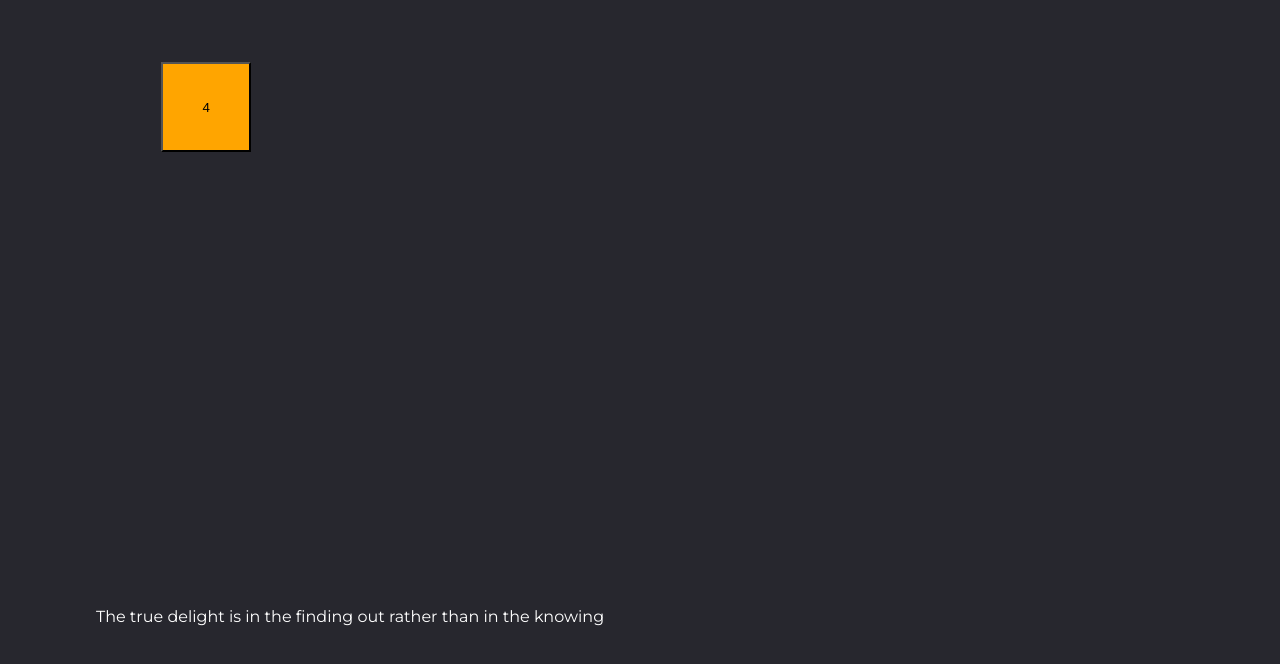
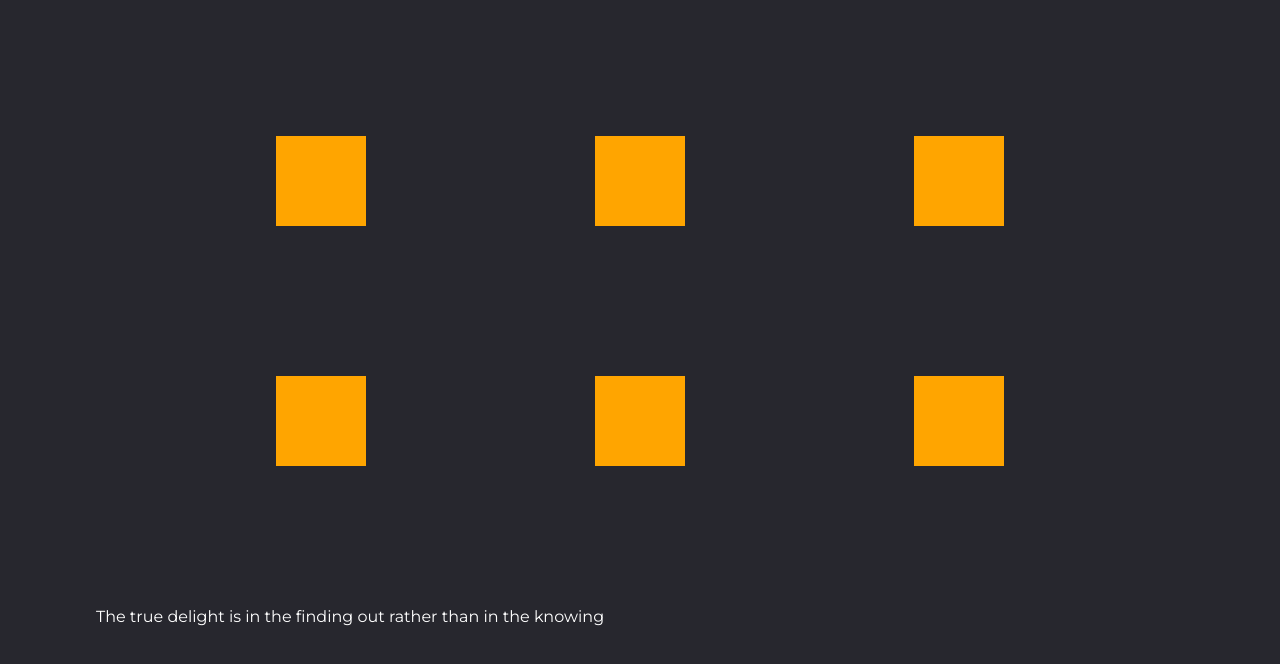
Before and after one commit to Isis-Yamel/card-flip-game, a React app: page / in a window 1280 px wide. Shown: the part 102-766 px from the top of the page. Built offline with nearby package versions, Linux system fonts and the light colour scheme.

Commit message:
*add new actions to the reducer. First tries *add some styles *integrated font awesome *redux state handle the flip and how many cards can be flipped

```diff
--- a/public/index.html
+++ b/public/index.html
@@ -6,6 +6,7 @@
     <meta name="viewport" content="width=device-width, initial-scale=1" />
     <meta name="theme-color" content="#000000" />
     <link href="https://fonts.googleapis.com/css2?family=Montserrat:wght@400;500&family=Roboto:wght@400;500&display=swap" rel="stylesheet">
+    <script src="https://kit.fontawesome.com/4404f929f6.js" crossorigin="anonymous"></script>
     <title>Make you flip</title>
   </head>
   <body>
--- a/src/components/main/main.js
+++ b/src/components/main/main.js
@@ -1,18 +1,10 @@
-import React, { Component, Fragment } from 'react';
+import React, { PureComponent, Fragment } from 'react';
 import ReactCardFlip from 'react-card-flip';
+import { flipCard } from '../../store/actions/actions';
 import { connect } from 'react-redux';
 import '../../css/main.scss';
 
-class Main extends Component {
-
-    state = {
-        isFlipped: false
-    };
-
-    handleClick = (e) => {
-        e.preventDefault();
-        this.setState(prevState => ({ isFlipped: !prevState.isFlipped}))
-    };
+class Main extends PureComponent {
 
     handleRestartButton = () => {
         this.setState({
@@ -20,17 +12,30 @@ class Main extends Component {
         })
     };
 
+    renderCards = () => {
+        return (
+            <Fragment>
+                {this.props.data.map((item, index) => (
+                    <ReactCardFlip isFlipped={item.isFlipped} flipDirection="vertical" key={index}>
+                        <div>
+                            <button className=' card card__front' onClick={(id) => this.props.flipCard(item.id)}>
+                            </button>
+                        </div>
+                        <div>
+                            <button className=' card card__back' onClick={(id) => this.props.flipCard(item.id)}>
+                                <i className={item.image}></i>
+                            </button>
+                        </div>
+                    </ReactCardFlip>
+                ))}
+            </Fragment>
+        )
+    }
+
     render () {
         return (
             <main className='main__layout'>
-                <ReactCardFlip isFlipped={this.state.isFlipped} flipDirection="vertical">
-                    <div>
-        <button className='card__front' onClick={this.handleClick}>4</button>
-                    </div>
-                    <div>
-                        <button className='card__back' onClick={this.handleClick}></button>
-                    </div>
-                </ReactCardFlip>
+                {this.renderCards()}
             </main>
         );
 
@@ -43,4 +48,10 @@ const mapStateProps = state => {
     };
 };
 
-export default connect(mapStateProps, null)(Main);
+const mapDispatchToProps = dispatch => {
+    return {
+        flipCard: (id) => dispatch(flipCard(id)),
+    }
+};
+
+export default connect(mapStateProps, mapDispatchToProps)(Main);
--- a/src/css/main.scss
+++ b/src/css/main.scss
@@ -1,18 +1,26 @@
 .main__layout {
+    align-items: center;
+    display: grid;
+    grid-template-columns: repeat(3, 1fr);
     height: 60%;
+    justify-items: center;
     margin: 6%;
 }
 
 
 .card {
+    border: none;
+    height: 90px;
+    width: 90px;
+
     &__front {
         background-color: orange;
-        height: 90px;
-        width: 90px;
     }
     &__back {
         background-color: greenyellow;
-        height: 90px;
-        width: 90px;
     }
 }
+
+.fas {
+    font-size: 3em;
+}
--- a/src/store/actions/actions.js
+++ b/src/store/actions/actions.js
@@ -1,8 +1,8 @@
 import * as actionTypes from './types';
 
-export const getCard = () => {
+export const flipCard = (id) => {
     return ({
-        type: actionTypes.GET_CARD
-
+        data: id,
+        type: actionTypes.FLIP_CARD
     })
 };
--- a/src/store/actions/types.js
+++ b/src/store/actions/types.js
@@ -1 +1,2 @@
 export const GET_CARD = 'GET_CARD';
+export const FLIP_CARD = 'FLIP_CARD';
--- a/src/store/reducer/reducer.js
+++ b/src/store/reducer/reducer.js
@@ -2,18 +2,54 @@ import * as actionTypes from '../actions/types';
 import cards from '../utils/cardsData';
 
 const initialState = {
-    cards
+    cards,
+    currentFlipCards: 0
 };
 
-// const randomCardsOrder = () => {
-//     let cards
-//     return getCards.cards.map();
-// };
+const isCardFlipped = (state, id) => {
+    state.currentFlipCards++
+    checkCurrentCards(state);
+    return {
+        ...state,
+        cards: state.cards.map( card => {
+            if (card.id === id ) {
+                card.isFlipped = !card.isFlipped;
+            }
+            return card;
+        }),
+        currentFlipCards: state.currentFlipCards
+    };
+};
+
+const resetCards = (state) => {
+    return {
+        ...state.cards.map( card => {
+            card.isFlipped = false;
+
+            return card;
+        })
+    }
+};
+
+const checkCurrentCards = (state) => {
+    console.log(state);
+    if (state.currentFlipCards === 2) {
+        state.currentFlipCards = 0;
+        setTimeout(() => {
+            state.cards.map( card => {
+                card.isFlipped = false;
+                return card;
+            })
+        }, 1000);
+    }
+};
 
 const reducer = (state = initialState, action) => {
     switch (action.type) {
         case actionTypes.GET_CARD:
             return state;
+        case actionTypes.FLIP_CARD:
+            return isCardFlipped({...state}, action.data);
         default:
             return state;
     };
--- a/src/store/utils/cardsData.js
+++ b/src/store/utils/cardsData.js
@@ -1,34 +1,38 @@
-import anchor from '../assets/anchor.png';
-
 export default [
     {
         id: 1,
-        image: {anchor},
+        isFlipped: false,
+        image: 'fas fa-ankh',
         matchId: '1a',
     },
     {
         id: 2,
-        image: {anchor},
+        isFlipped: false,
+        image: 'fas fa-atom',
         matchId: '1b',
     },
     {
         id: 3,
-        image: {anchor},
+        isFlipped: false,
+        image: 'fas fa-pastafarianism',
         matchId: '1c',
     },
     {
         id: 4,
-        image: {anchor},
+        isFlipped: false,
+        image: 'fas fa-star-of-david',
         matchId: '1d',
     },
     {
         id: 5,
-        image: {anchor},
+        isFlipped: false,
+        image: 'fas fa-hamsa',
         matchId: '1e',
     },
     {
         id: 6,
-        image: {anchor},
+        isFlipped: false,
+        image: 'fas fa-yin-yang',
         matchId: '1f',
     }
 ];
```
Also changed, not shown: src/store/assets/anchor.png (deleted).
